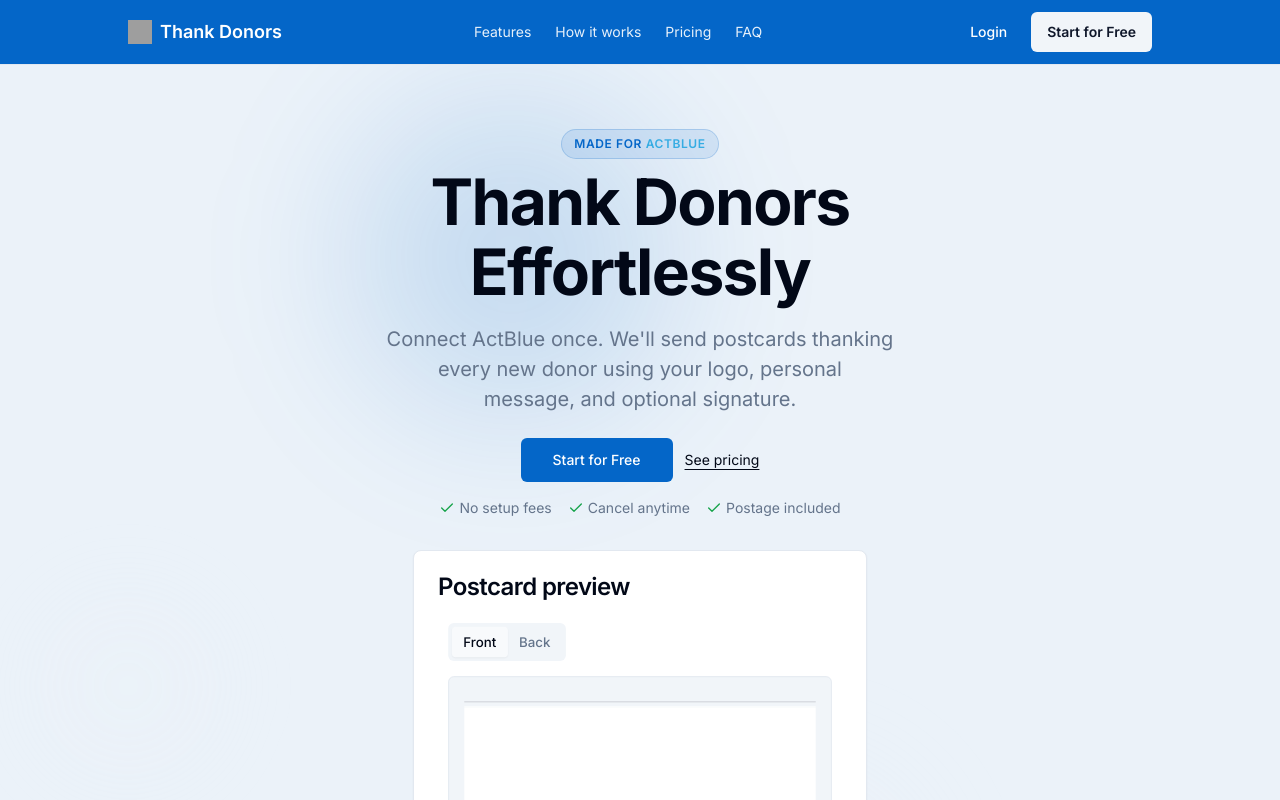
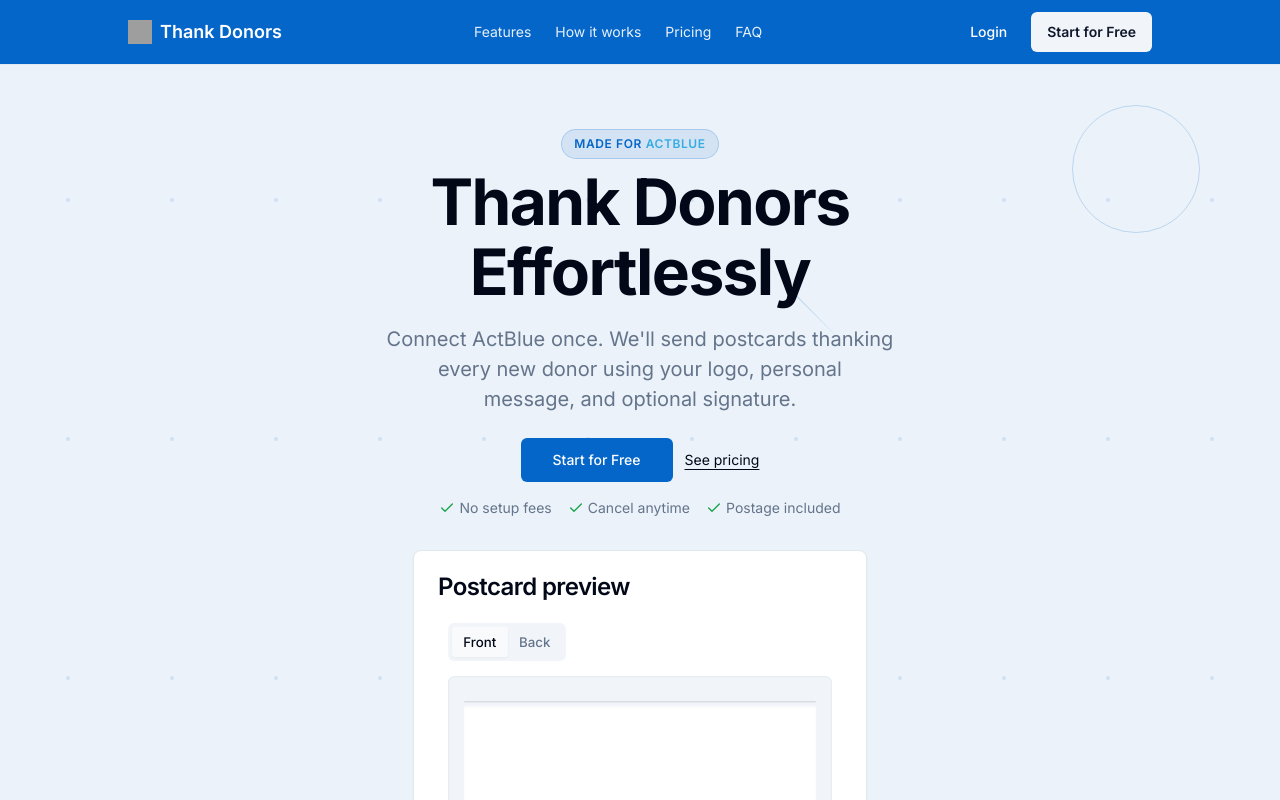
Before and after one commit to kampeynco/setup-flow-buddy, a React (Vite) app: page / in a window 1280 px wide. Shown: the top 800 px of the page. Built offline with nearby package versions, Linux system fonts and the light colour scheme; grey boxes are pictures that could not be loaded.

Commit message:
Revert gradient overlay
Reverted the hero section background to implement geometric patterns instead of gradient overlays.

```diff
--- a/src/pages/Home.tsx
+++ b/src/pages/Home.tsx
@@ -127,11 +127,25 @@ export default function Home() {
       <main>
         {/* Hero */}
         <section className="relative border-b bg-primary/5 overflow-hidden">
-          {/* Gradient Background Elements */}
-          <div className="absolute inset-0">
-            <div className="absolute top-0 left-1/4 w-96 h-96 bg-gradient-radial from-primary/20 via-primary/10 to-transparent rounded-full blur-3xl"></div>
-            <div className="absolute bottom-0 right-1/4 w-80 h-80 bg-gradient-radial from-secondary/15 via-secondary/8 to-transparent rounded-full blur-2xl"></div>
-            <div className="absolute top-1/2 left-0 w-64 h-64 bg-gradient-radial from-accent/10 via-accent/5 to-transparent rounded-full blur-xl"></div>
+          {/* Geometric Pattern Elements */}
+          <div className="absolute inset-0 pointer-events-none">
+            {/* Large decorative circles */}
+            <div className="absolute top-10 right-20 w-32 h-32 border border-primary/20 rounded-full"></div>
+            <div className="absolute bottom-20 left-16 w-24 h-24 border-2 border-secondary/15 rounded-full"></div>
+            <div className="absolute top-1/3 left-1/4 w-16 h-16 bg-accent/10 rounded-full"></div>
+
+            {/* Dot pattern grid */}
+            <div className="absolute top-0 left-0 w-full h-full opacity-30">
+              <div className="grid grid-cols-12 gap-8 h-full p-8">
+                {Array.from({ length: 48 }).map((_, i) => (
+                  <div key={i} className="w-1 h-1 bg-primary/40 rounded-full self-center justify-self-center"></div>
+                ))}
+              </div>
+            </div>
+
+            {/* Geometric lines */}
+            <div className="absolute top-1/4 right-1/3 w-20 h-px bg-gradient-to-r from-primary/30 to-transparent transform rotate-45"></div>
+            <div className="absolute bottom-1/3 right-1/4 w-16 h-px bg-gradient-to-l from-secondary/25 to-transparent transform -rotate-12"></div>
           </div>
           <div className="relative mx-auto max-w-[1024px] px-4 sm:px-6 lg:px-0 py-12 sm:py-16 flex flex-col items-center gap-8">
             <div className="text-center">
```
